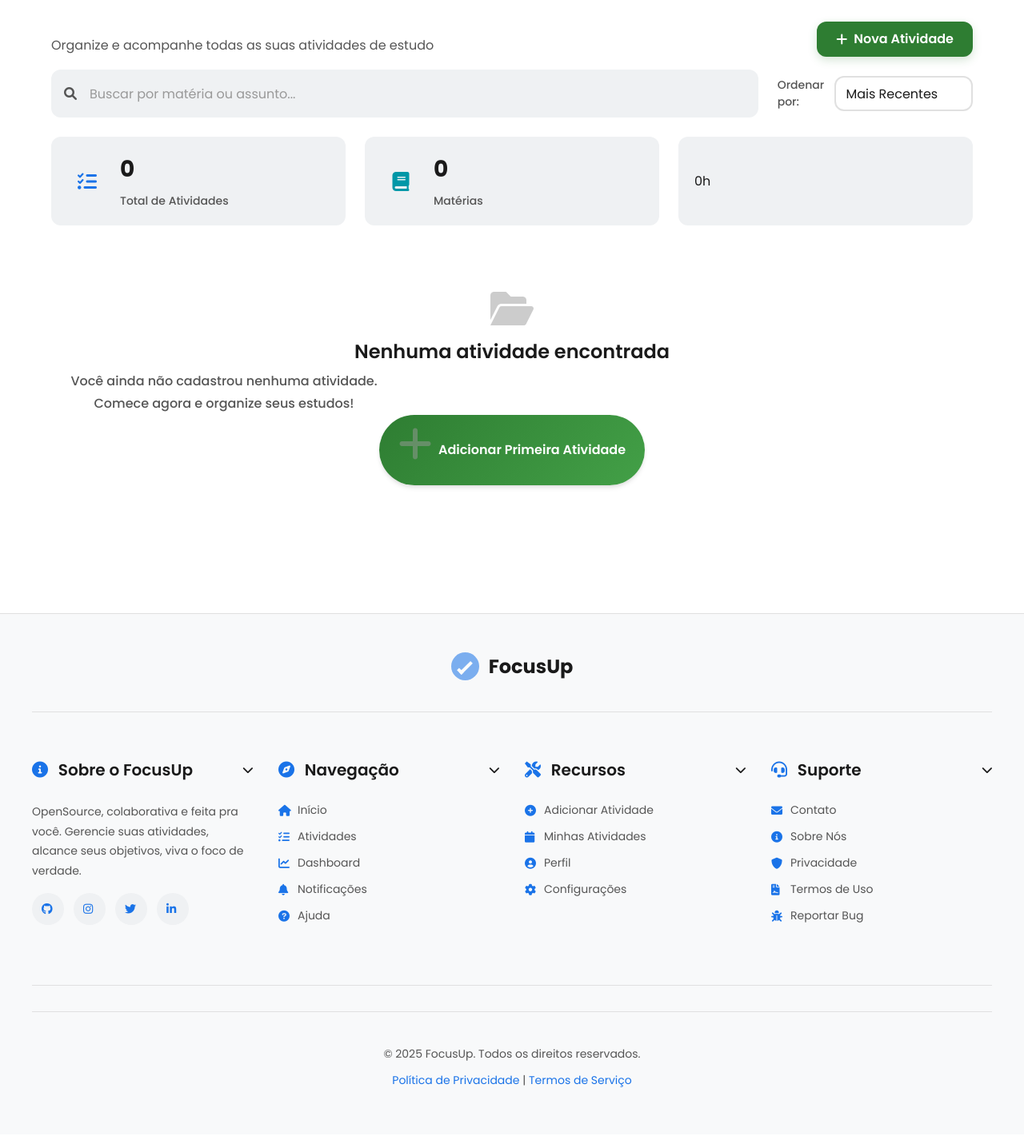
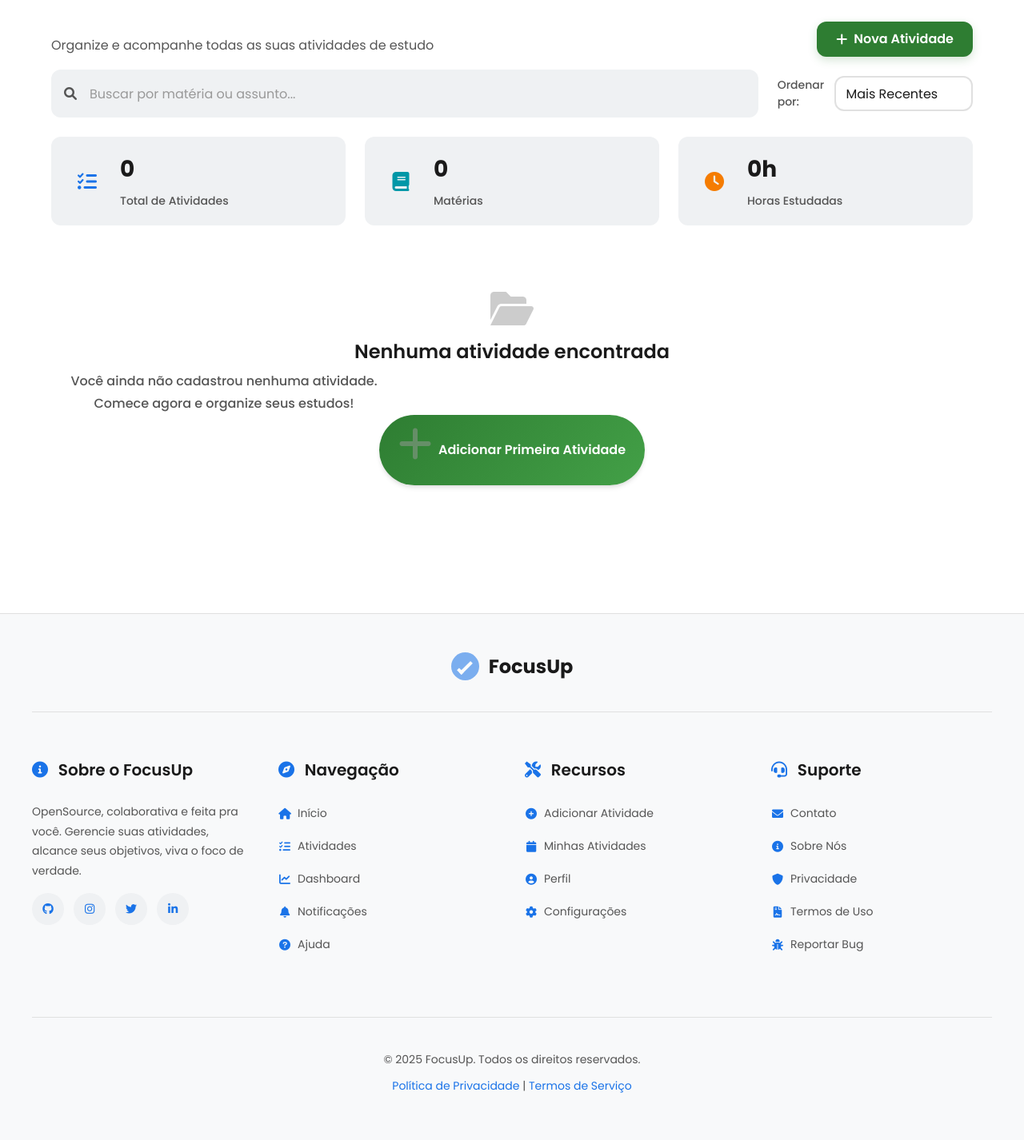
Before and after one commit to Paulinzz/Pratica-Profissional, a Flask app: page /listar_atividades in a window 1280 px wide. Shown: the part 142-1568 px from the top of the page at 80% size. Before the commit the page ends 1502 px from the top, so only its background shows below. Run offline with Flask 3, Linux system fonts and the light colour scheme; the visitor is signed in with stand-in values (Sample User, id 1); data that the repository does not hold is empty; some libraries are stand-ins or nearby versions; some web fonts are replaced.

Commit message:
feat: footer style

```diff
--- a/static/css/layouts/footer.css
+++ b/static/css/layouts/footer.css
@@ -1,6 +1,6 @@
 /* ====================================
    FOCUSUP - FOOTER
-   Bottom navigation and information
+   Modern, clean, contemporary footer
    ==================================== */
 
 footer {
@@ -65,7 +65,7 @@
 /* Footer Content Grid */
 .footer-content {
   display: grid;
-  grid-template-columns: repeat(auto-fit, minmax(250px, 1fr));
+  grid-template-columns: repeat(4, 1fr);
   gap: var(--spacing-8);
   margin-bottom: var(--spacing-12);
 }
@@ -163,6 +163,7 @@
   text-decoration: none;
   font-size: var(--font-size-sm);
   transition: var(--transition-fast);
+  padding: var(--spacing-1) 0;
 }
 
 .footer-section-content a:hover {
@@ -173,6 +174,7 @@
 .footer-section-content a i {
   width: var(--spacing-4);
   color: var(--color-primary);
+  text-align: center;
 }
 
 body.dark-mode .footer-section-content a {
--- a/static/scripts/listar_atividade.js
+++ b/static/scripts/listar_atividade.js
@@ -80,6 +80,9 @@
             const minutos = totalMinutos % 60;
             const totalHorasEl = document.getElementById('total-horas');
             if (totalHorasEl) {
-                totalHorasEl.textContent = `${horas}h${minutos > 0 ? minutos + 'm' : ''}`;
+                const statNumber = totalHorasEl.querySelector('.stat-number');
+                if (statNumber) {
+                    statNumber.textContent = `${horas}h${minutos > 0 ? minutos + 'm' : ''}`;
+                }
             }
         });
--- a/templates/footer.html
+++ b/templates/footer.html
@@ -21,7 +21,6 @@
             <div class="footer-section">
                 <h3 onclick="toggleFooterSection(this)" aria-expanded="true" role="button" tabindex="0">
                     <span><i class="fas fa-info-circle section-icon"></i> Sobre o FocusUp</span>
-                    <i class="fas fa-chevron-down arrow-icon"></i>
                 </h3>
                 <div class="footer-section-content">
                     <p>OpenSource, colaborativa e feita pra você. Gerencie suas atividades, alcance seus objetivos, viva o foco de verdade.</p>
@@ -46,7 +45,6 @@
             <div class="footer-section">
                 <h3 onclick="toggleFooterSection(this)" aria-expanded="true" role="button" tabindex="0">
                     <span><i class="fas fa-compass section-icon"></i> Navegação</span>
-                    <i class="fas fa-chevron-down arrow-icon"></i>
                 </h3>
                 <div class="footer-section-content">
                     <ul>
@@ -63,7 +61,6 @@
             <div class="footer-section">
                 <h3 onclick="toggleFooterSection(this)" aria-expanded="true" role="button" tabindex="0">
                     <span><i class="fas fa-tools section-icon"></i> Recursos</span>
-                    <i class="fas fa-chevron-down arrow-icon"></i>
                 </h3>
                 <div class="footer-section-content">
                     <ul>
@@ -79,7 +76,6 @@
             <div class="footer-section">
                 <h3 onclick="toggleFooterSection(this)" aria-expanded="true" role="button" tabindex="0">
                     <span><i class="fas fa-headset section-icon"></i> Suporte</span>
-                    <i class="fas fa-chevron-down arrow-icon"></i>
                 </h3>
                 <div class="footer-section-content">
                     <ul>
@@ -94,7 +90,6 @@
         </div>
 
         {# Footer Divider #}
-        <div class="footer-divider"></div>
 
         {# Footer Bottom #}
         <div class="footer-bottom">
```
